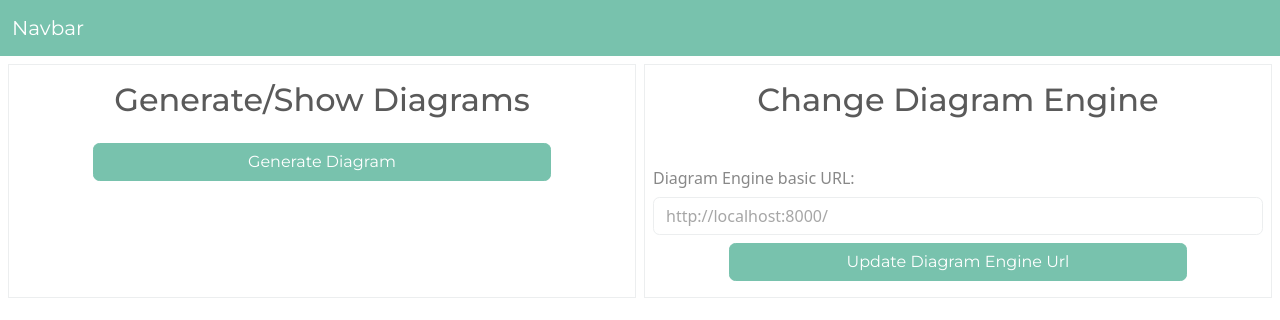
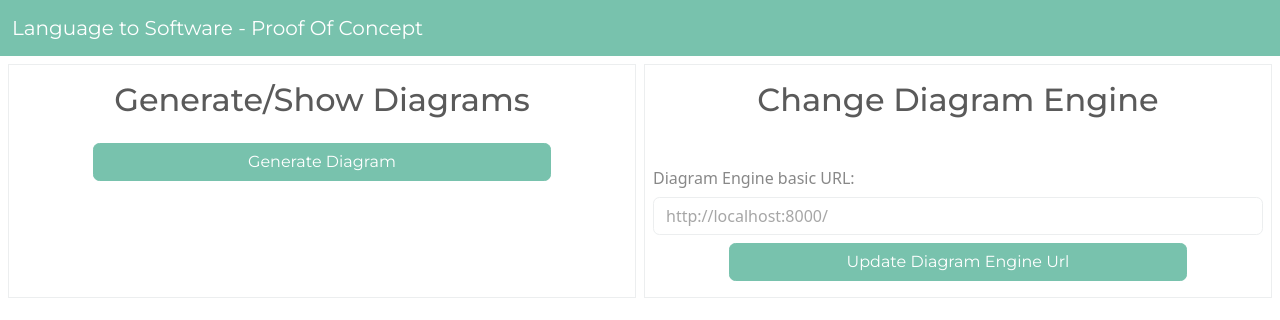
Before and after one commit to Megalomizer/SA-UI, a Next.js app: page / in a window 1280 px wide. Shown: the top 320 px of the page. Built offline with nearby package versions, Linux system fonts and the light colour scheme.

Commit message:
Updated Navbar title

```diff
--- a/src/components/navbar.tsx
+++ b/src/components/navbar.tsx
@@ -3,7 +3,9 @@
         <>
             <nav className="navbar navbar-expand-lg bg-primary" data-bs-theme="dark">
                 <div className="container-fluid">
-                    <a className="navbar-brand" href="#">Navbar</a>
+                    <a className="navbar-brand" href="#">
+                        Language to Software - Proof Of Concept
+                    </a>
                     <button className="navbar-toggler" type="button" data-bs-toggle="collapse"
                             data-bs-target="#navbarColor01" aria-controls="navbarColor01" aria-expanded="false"
                             aria-label="Toggle navigation">
```
